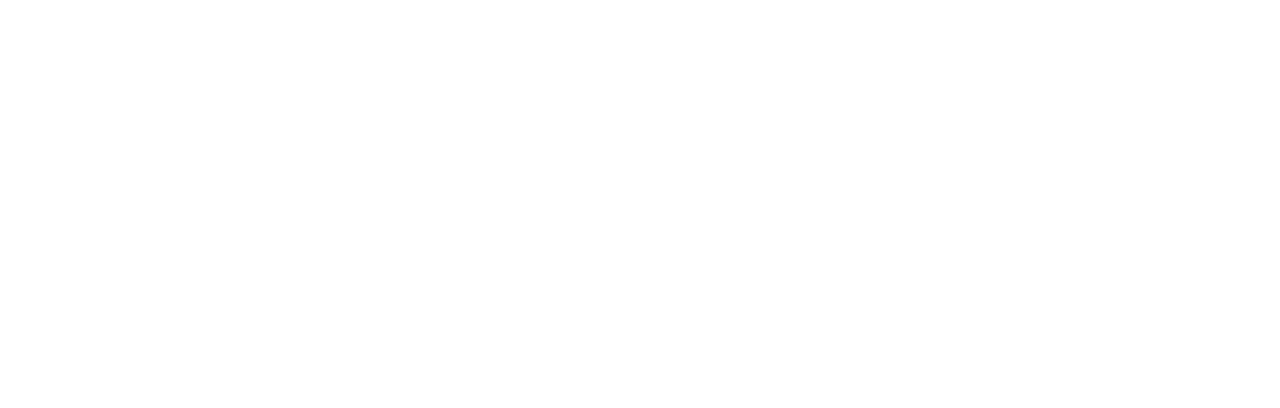
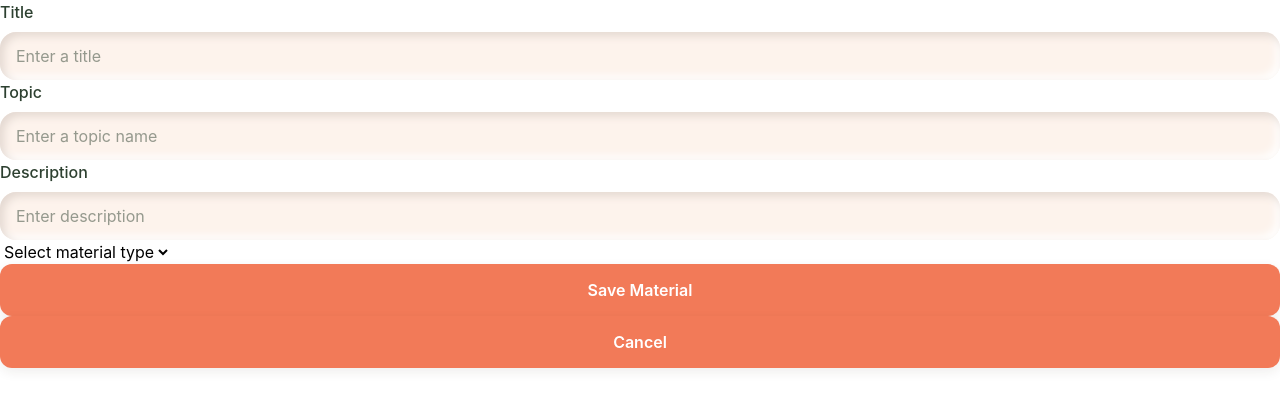
Before and after one commit to ShanuKohinoor/BrainMemora, a React (Vite) app in the folder Client/: page /addMaterial in a window 1280 px wide. Before the commit this address had no page. Shown: the top 408 px of the page. Built offline with nearby package versions, Linux system fonts and the light colour scheme.

Commit message:
UI designed

```diff
--- a/Client/src/App.tsx
+++ b/Client/src/App.tsx
@@ -11,6 +11,7 @@
 const Quizzes = lazy(()=>import("./pages/Quizzes"))
 const Notes = lazy(()=>import("./pages/Notes"))
 
+const AddMaterial = lazy(()=>import("./pages/AddMaterial"))
 
 
 
@@ -28,6 +29,7 @@
         <Route path="/login" element={<Login/>}/>
         {/* <Route element={<ProtectedRoute/>}> */}
               <Route path="/dashboard" element={<Dashboard/>}/>
+              <Route path="/addMaterial" element={<AddMaterial/>}/>
               <Route path="/allLearningMaterials" element={<Materials/>}/>
               <Route path="/notes" element={<Notes/>}/>
               <Route path="/profile" element={<Profile/>}/>
--- a/Client/src/components/DashboardLayout.tsx
+++ b/Client/src/components/DashboardLayout.tsx
@@ -0,0 +1,15 @@
+import { Navbar } from "./Navbar"
+import { Sidebar } from "./Sidebar"
+
+export function DashboardLayout(){
+    return(
+        <>
+          <Navbar/>
+
+          <div className="flex">
+             <Sidebar/>
+             <main className="flex-1">DashboardLayout</main>
+          </div>
+        </>
+    )
+}
--- a/Client/src/components/Navbar.tsx
+++ b/Client/src/components/Navbar.tsx
@@ -0,0 +1,42 @@
+import { UserRound } from "lucide-react";
+import {  useNavigate } from "react-router";
+import { Button } from "../components/Button";
+
+export function Navbar() {
+     const navigate = useNavigate()
+
+
+
+    return(
+        <nav className="
+             flex
+             justify-between
+             items-center
+             text-[#2D4030]
+             bg-[#FDF3EC]
+             px-6
+             py-4
+        ">
+            <div>
+               BrainMemora Navbar
+            </div>
+            <div className="flex items-center gap-3">
+                <button
+                type="button"
+                onClick={() => navigate("/profile")}
+                className="flex items-center justify-center w-10 h-10 rounded-full bg-[#A3B19B] cursor-pointer"
+                aria-label="Go to profile"
+                >
+                <UserRound size={22} />
+                </button>
+
+                <Button
+                    type="button"
+                    label="Add Material"
+                    onClick={()=>navigate("/addMaterial")}
+                 />
+            </div>
+
+        </nav>
+    )
+}
--- a/Client/src/components/Sidebar.tsx
+++ b/Client/src/components/Sidebar.tsx
@@ -0,0 +1,54 @@
+import { NavLink, useNavigate } from "react-router"
+import {logout} from "../features/auth/authSlice"
+import { useDispatch } from "react-redux"
+import {api} from "../services/api"
+
+const navigationItems = [
+    {label:"Dashboard",path:"/dashboard"},
+    {label:"My Library",path:"/myLibrary"},
+    {label:"Notes",path:"/notes"},
+    {label:"Flashcards",path:"/flashcards"},
+    { label: "Quiz Center", path: "/quiz-center" },
+    { label: "AI Assistant", path: "/ai-assistant" },
+    { label: "Rewards", path: "/rewards" },
+    { label: "Settings", path: "/settings" }
+]
+
+export function Sidebar(){
+        const dispatch = useDispatch()
+        const navigate = useNavigate()
+                   // Logout
+              const handleLogout = async ()=>{
+                try{
+                  await api.post('/api/auth/logout')
+                  dispatch(logout())
+                  navigate('/login')
+                }catch(error){
+                    console.error('Logout failed:',error)
+                }
+              }
+
+
+    return(
+        <aside className="flex min-h-screen w-50 flex-col bg-[#A3B19B] p-4">
+            {navigationItems.map((item)=>(
+                <NavLink
+                  key={item.path}
+                  to={item.path}
+                  className={({isActive})=>
+                   isActive
+                   ? "rounded-lg bg-[#FDF3EC] px-4 py-3 text-[#2D4030]"
+                   : "rounded-lg px-4 py-3 text-[#2D4030] hover:bg-[#FDF3EC]/50"
+                   }
+                >{item.label}</NavLink>
+            ))}
+            <button
+                type="button"
+                onClick={handleLogout}
+                className="mt-auto rounded-lg px-4 py-3 text-left text-[#2D4030] hover:bg-[#FDF3EC]/50"
+                >
+                Logout
+            </button>
+        </aside>
+    )
+}
--- /dev/null
+++ b/Client/src/pages/AddMaterial.tsx
@@ -0,0 +1,109 @@
+import { createMaterial } from "../services/learningMaterialService";
+import { Input } from "../components/Input";
+import { Button } from "../components/Button";
+import { useNavigate } from "react-router";
+import { useState } from "react";
+import type{ MaterialType } from "../types/learningMaterial.types";
+
+
+export default function AddMaterial(){
+    const navigate = useNavigate()
+
+    const [title,setTitle] = useState("")
+    const [topic,setTopic] = useState("")
+    const [description,setDescription] = useState("")
+    const [type,setType] = useState<MaterialType | "">("")
+    // const [externalUrl,setExternalUrl] = useState("")
+    const [error,setError] = useState("")
+    const [success,setSuccess] = useState("")
+
+
+    const handleSubmit: React.ComponentProps<"form">["onSubmit"] = async(e)=>{
+        e.preventDefault()
+        setError("")
+        setSuccess("")
+
+        if(!type){
+            setError("Please select a type material")
+            return
+        }
+
+        try{
+          const response = await createMaterial({
+                title,
+                topic,
+                description,
+                type
+            })
+            setSuccess(response.message)
+        }catch(error:any){
+            setError(
+                error.response?.data?.message ||
+                "Failed to create material. Please try"
+            )
+        }
+    }
+
+    return(
+        <>
+        <form onSubmit={handleSubmit}>
+            <Input
+              label="Title"
+              type="text"
+              placeholder="Enter a title"
+              value={title}
+              onChange={setTitle}
+            />
+            <Input
+              label="Topic"
+              type="text"
+              placeholder="Enter a topic name"
+              value={topic}
+              onChange={setTopic}
+            />
+            <Input
+              label="Description"
+              type="text"
+              placeholder="Enter description"
+              value={description}
+              onChange={setDescription}
+            />
+            <select
+              value={type}
+              onChange={(e)=>setType(e.target.value as MaterialType | "")}
+              required
+            >
+                <option value="">Select material type</option>
+                <option value="article">Article</option>
+                <option value="notes">Notes</option>
+                <option value="pdf">PDF</option>
+                <option value="audio">Audio</option>
+                <option value="video">Video</option>
+                <option value="image">Image</option>
+
+            </select>
+            {/* <Input
+              label="Title"
+              type="text"
+              placeholder="Enter a title"
+              value={title}
+              onChange={setTitle}
+              /> */}
+
+        {error && <p className="text-sm text-red-600">{error}</p>}
+        {success && <p className="text-sm text-green-700">{success}</p>}
+        <Button
+          type="submit"
+          label="Save Material"
+        />
+        <Button
+          type="button"
+          label="Cancel"
+          onClick={()=>navigate("/allLearningMaterials")}
+        />
+
+        </form>
+        </>
+
+    )
+}
--- a/Client/src/pages/Dashboard.tsx
+++ b/Client/src/pages/Dashboard.tsx
@@ -1,8 +1,9 @@
 import { Button } from "../components/Button"
-
+import { DashboardLayout } from "../components/DashboardLayout"
 export default function Dashboard(){
     return(
         <>
+        <DashboardLayout/>
         <h1>
           Welcome to Dashboard Page
         </h1>
--- a/Client/src/pages/Flashcards.tsx
+++ b/Client/src/pages/Flashcards.tsx
@@ -1,7 +1,13 @@
+import { DashboardLayout } from "../components/DashboardLayout"
+
 export default function Flashcards(){
     return(
-        <h1>
-        Welcome to Flashcard Page
-        </h1>
+        <>
+            <DashboardLayout/>
+            <h1>
+            Welcome to Flashcard Page
+            </h1>
+
+        </>
     )
 }
--- a/Client/src/pages/Materials.tsx
+++ b/Client/src/pages/Materials.tsx
@@ -1,17 +1,17 @@
 import { Card } from "../components/Card"
 import { useEffect,useState } from "react";
 import { useAppDispatch, useAppSelector } from "../app/hooks";
+import { fetchLearningMaterials } from "../features/learningMaterials/learningMaterialSlice";
 import { Input } from "../components/Input";
-import { fetchLearningMaterials } from "../features/learningMaterials/learningMaterialSlice";
-import { Button } from "../components/Button";
 
 
+import { DashboardLayout } from "../components/DashboardLayout";
+
 export default function Materials(){
+        const [search,setSearch] = useState("")
 
-        const [search,setSearch] = useState("")
         const [selectedType,setSelectedType] =useState("all")
 
-        const [showForm,setShowForm] = useState(false)
 
         const dispatch = useAppDispatch();
         const {loading,materials,error} = useAppSelector(
@@ -29,25 +29,25 @@
 
     return(
        <>
-       <Button
-         type="button"
-         label="Add Material"
-         onClick={()=>setShowForm(true)}
-        />
-        {showForm &&
+       <DashboardLayout/>
+        {/* {showForm &&
          <div>
             <h2>Add New Material</h2>
          </div>
-        }
+        } */}
+            <div>
+                <Input
+                type="text"
+                value={search}
+                placeholder="Search Materials"
+                onChange={setSearch}
+                />
+
+            </div>
+
         <h1>
           Welcome to Material Page
         </h1>
-        <Input
-          type="text"
-          value={search}
-          placeholder="Search Materials"
-          onChange={setSearch}
-        />
         {loading && <p>Loading....</p>}
 
         {error && <p>{error}</p>}
--- a/Client/src/services/learningMaterialService.ts
+++ b/Client/src/services/learningMaterialService.ts
@@ -20,7 +20,7 @@
         "/api/user/learningMaterial",
         data
     )
-    return response.data.data
+    return response.data
 }
 
 
```
